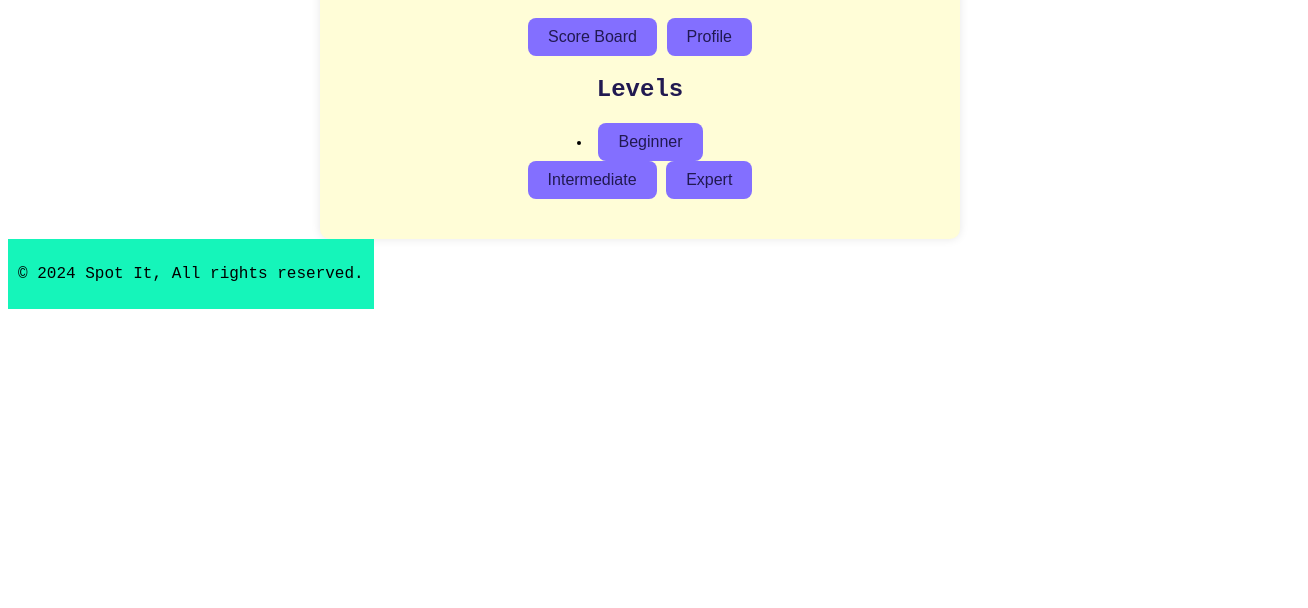
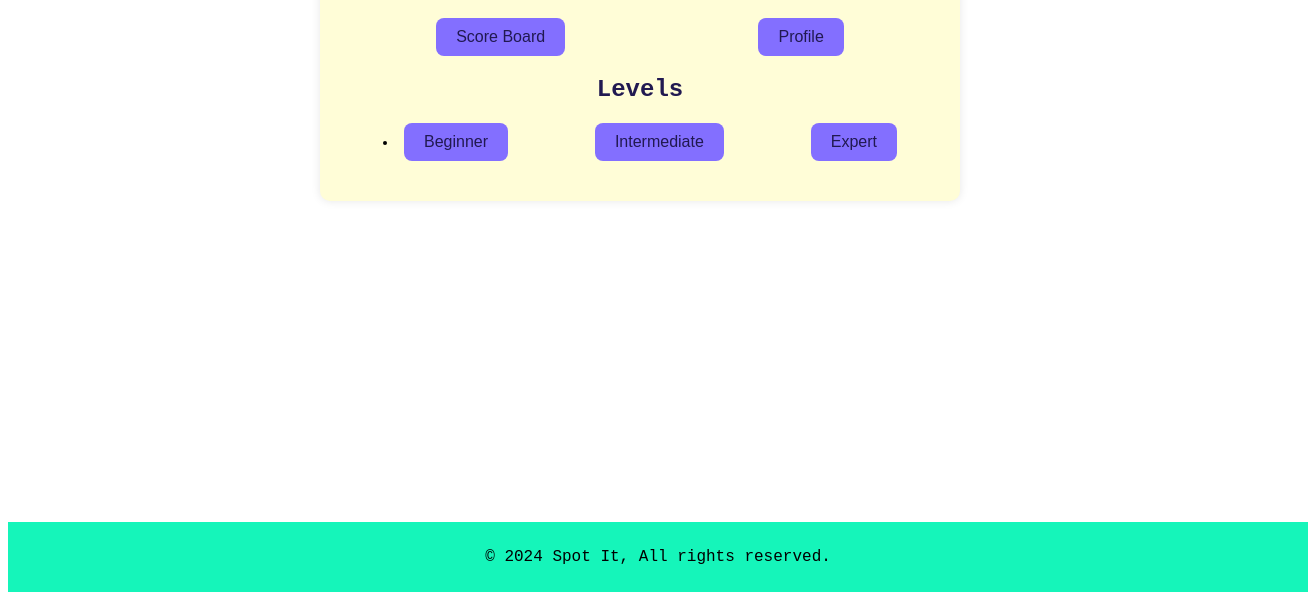
Before and after one commit to kitkat1345/kitkat1345, a plain HTML site: page CW/index.html in a window 1280 px wide. Shown: the part 208-816 px from the top of the page, 1308 px wide, since content can reach past the window. Drawn offline with Linux system fonts and the light colour scheme.

Commit message:
Update SpotItHome.css
Copied over offline changes

```diff
--- a/CW/SpotItHome.css
+++ b/CW/SpotItHome.css
@@ -2,6 +2,9 @@ body {
     font-family: "Courier New", monospace;
     background-color: #fof3ff;
     text-align: center;
+	min-height: 100vh;
+	display: flex;
+	flex-direction: column;
 }
 
 header {
@@ -32,6 +35,9 @@ h1, h2 {
 
 .buttons {
 	margin-bottom: 20px;
+	display: flex;
+	justify-content: space-around;
+	gap: 1px;
 }
 
 button {
@@ -56,4 +62,6 @@ footer {
 	padding: 10px;
 	text-align: center;
 	position: absolute;
+	bottom: 0;
+	width: 100%
 }
```
